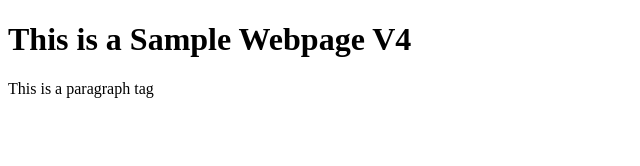
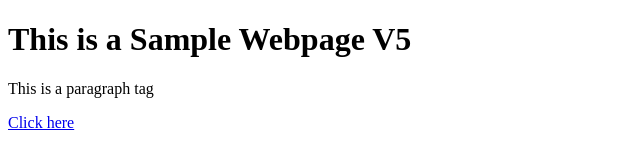
Before and after one commit to soumik-vehere/soumik_repo, a plain HTML site: page index.html in a window 1280 px wide. Shown: the full height of the page, 0-640 px from the left. Drawn offline with Linux system fonts and the light colour scheme.

Commit message:
index.html v5

```diff
--- a/index.html
+++ b/index.html
@@ -6,7 +6,8 @@
     <title>Sample Webpage</title>
 </head>
 <body>
-    <h1>This is a Sample Webpage V4</h1>
+    <h1>This is a Sample Webpage V5</h1>
     <p>This is a paragraph tag</p>
+    <a href="test.html">Click here</a>
 </body>
 </html>
```
